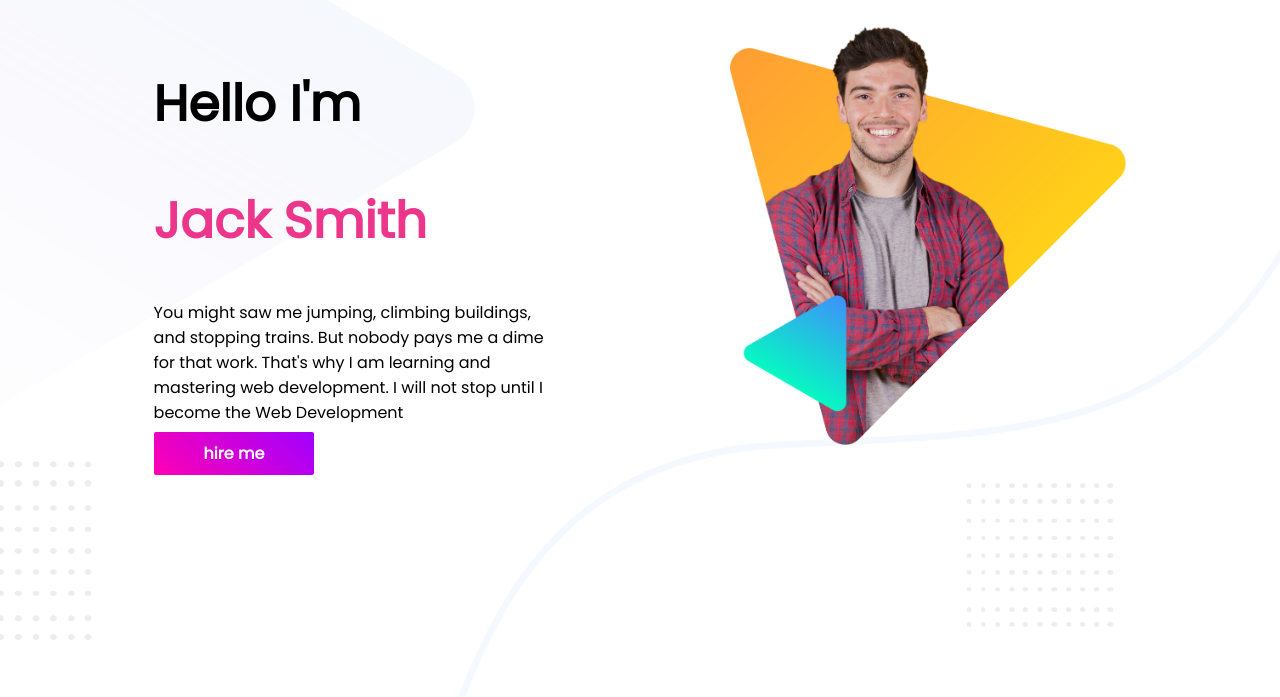
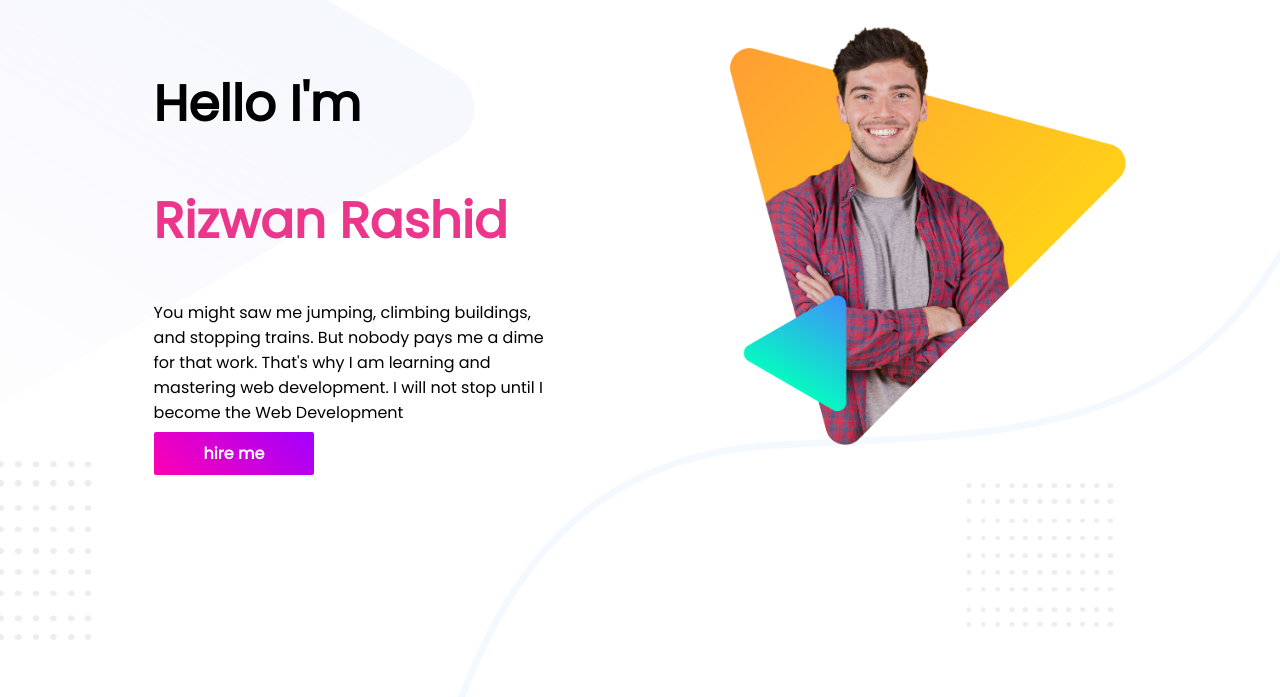
Before and after one commit to rewon123/first-assignment, a plain HTML site: page index.html in a window 1280 px wide. Shown: the top 697 px of the page. Drawn offline with Linux system fonts and the light colour scheme.

Commit message:
Update index.html

```diff
--- a/index.html
+++ b/index.html
@@ -12,7 +12,7 @@
     <section class="first-section">
         <div class="half">
             <h1>Hello I'm</h1>
-            <h1><span class="first-heading">Jack Smith</span></h1>
+            <h1><span class="first-heading">Rizwan Rashid</span></h1>
             <p>You might saw me jumping, climbing buildings, and stopping trains. But nobody pays me a dime for that work. That's why I am learning and mastering web development. I will not stop until I become the Web Development</p>
 
             <a class="link" target="_blank" href="">hire me</a>
```
